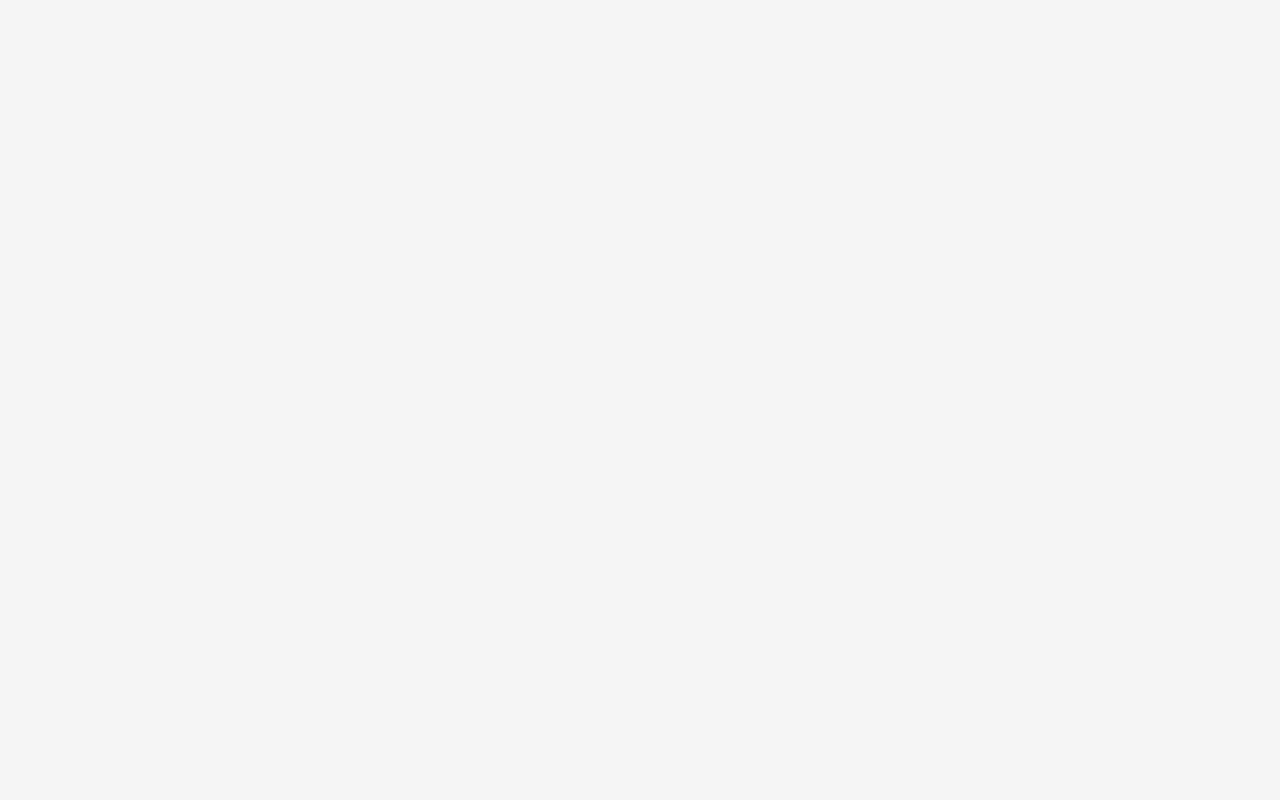
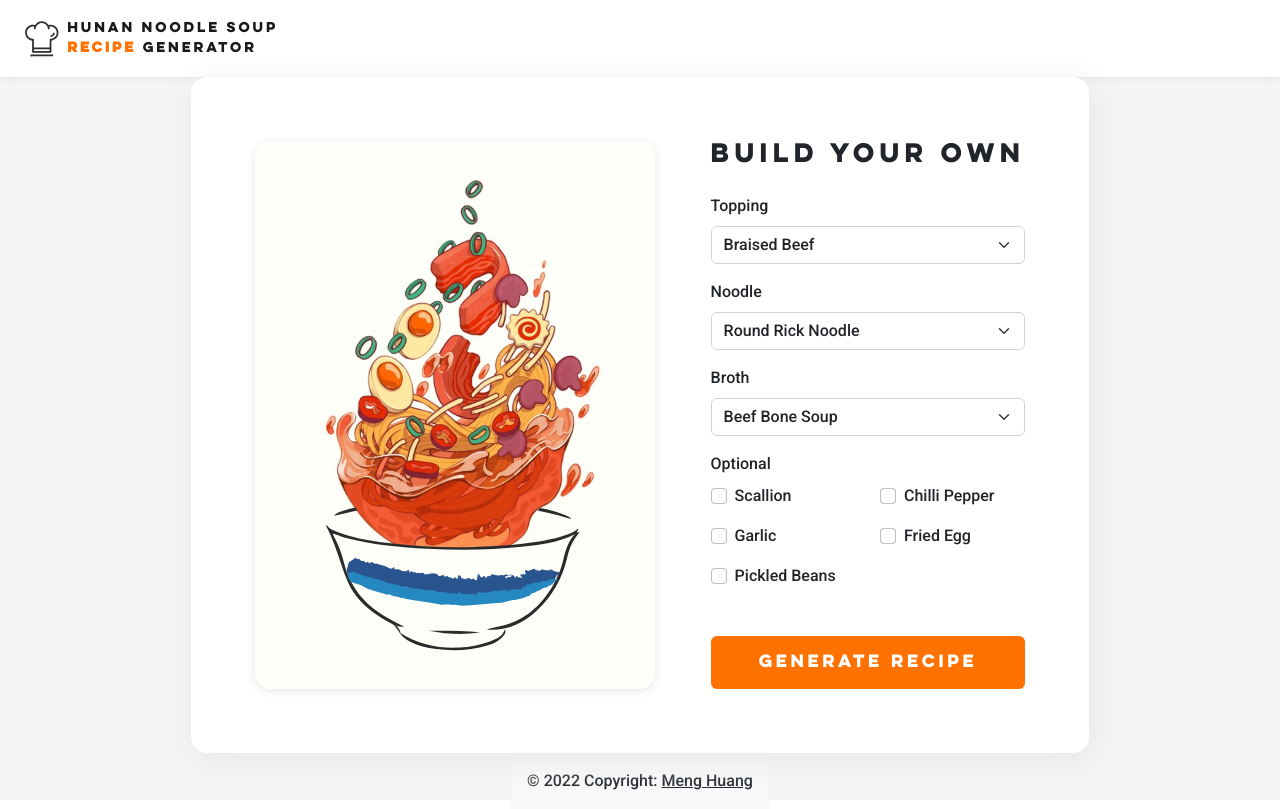
Before and after one commit to hmhmhm0523/Noodle-Recipe-Generator, a React (Create React App) app in the folder noodle-recipe-generator/: page /Noodle-Recipe-Generator/buildRecipe in a window 1280 px wide. Before the commit this address had no page. Built offline with nearby package versions, Linux system fonts and the light colour scheme.

Commit message:
Create Build Your Own Page

```diff
--- a/noodle-recipe-generator/src/App.js
+++ b/noodle-recipe-generator/src/App.js
@@ -1,4 +1,4 @@
-import { Routes, Route } from "react-router-dom"
+import { Routes, Route, Link } from "react-router-dom"
 import Home from "./pages/Home"
 import About from "./pages/About"
 import BuildRecipe from "./pages/BuildRecipe"
@@ -8,11 +8,28 @@ import './App.scss'
 function App() {
   return (
     <div className="App">
+      <nav class="navbar navbar-light">
+        <a class="navbar-brand" href="/Noodle-Recipe-Generator">
+          <div className="Logo"></div>
+          <span>
+            Hunan Noodle Soup <br />
+            <b>Recipe</b> Generator
+          </span>
+        </a>
+      </nav>
       <Routes>
-        <Route path="/" element={<Home />} />
-        <Route path="about" element={<About />} />
-        <Route path="buildRecipe" element={<BuildRecipe />} />
+        <Route path="/Noodle-Recipe-Generator" element={<Home />} />
+        <Route path="/Noodle-Recipe-Generator/about" element={<About />} />
+        <Route path="/Noodle-Recipe-Generator/buildRecipe" element={<BuildRecipe />} />
       </Routes>
+      <footer class="bg-light text-center text-lg-start">
+
+        <div class="text-center p-3">
+          <span>© 2022 Copyright: </span>
+          <a class="text-dark" href="https://mhuang6.com/">Meng Huang</a>
+        </div>
+      </footer>
+
     </div>
   )
 }
--- a/noodle-recipe-generator/src/App.scss
+++ b/noodle-recipe-generator/src/App.scss
@@ -31,16 +31,43 @@ body,
 }
 
 .App {
-  text-align: center;
   background-color: #f5f5f5;
-  padding: 3em;
   font-family: "Roboto", system-ui, -apple-system, BlinkMacSystemFont, "Segoe UI", Roboto, Oxygen, Ubuntu, Cantarell,
     "Open Sans", "Helvetica Neue", sans-serif;
+  display: flex;
+  align-items: center;
+  flex-direction: column;
+}
+
+.navbar {
+  width: 100%;
+  display: flex;
+  justify-content: left;
+  background-color: $gray0;
+  box-shadow: 0px 2px 8px $gray200;
+  padding: 0.5em 1em;
+  a {
+    font-family: "Lulo Clean One Bold", "Lobster";
+    display: flex;
+    align-items: center;
+    font-size: 0.8em;
+
+    .Logo {
+      width: 3em;
+      height: 3em;
+      margin: 0.5em;
+    }
+
+    span b {
+      color: $primaryColor;
+    }
+  }
 }
 
 h1 {
   font-family: "Lulo Clean One Bold", "Lobster";
   font-size: 1.8em;
+  white-space: nowrap;
   span {
     color: $primaryColor;
   }
@@ -56,6 +83,17 @@ p {
   font-size: 0.9em;
   color: $gray400;
   font-weight: 300;
+}
+
+.form-check-input:checked {
+  background-color: $primaryColor;
+  border-color: $primaryColor;
+}
+
+.form-check-input:focus {
+  border-color: $primaryColor;
+  outline: 0;
+  box-shadow: 0 0 0 0.25rem rgb(255 114 0 / 25%);
 }
 
 .Logo {
@@ -83,19 +121,59 @@ p {
   &:hover {
     background-color: $secondaryColor;
   }
+
+  &:focus {
+    background-color: $secondaryColor;
+    outline: 0;
+    box-shadow: 0 0 0 0.25rem rgb(255 114 0 / 25%);
+}
+}
+
+.container {
+  width: 100%;
+  height: 100%;
+  display: flex;
+  align-items: center;
 }
 
 .card {
   margin: auto;
   border: none;
-  padding: 2em 4em 4em 4em;
   border-radius: 1em;
   box-shadow: 4px 8px 2em $gray200;
-  max-width: 40em;
   align-items: center;
+  text-align: center;
+  padding: 4em;
+
+  &.HomeCard {
+    max-width: 40em;
+    padding: 2em 4em 4em 4em;
+  }
+
+  &.BuildCard {
+    h1 {
+      font-size: 1.5em;
+      margin-bottom: 1em;
+    }
+  }
 }
 
 iframe {
   width: 100%;
-  height:300px;
+  height: 300px;
 }
+
+form {
+  text-align: left;
+}
+
+.Noodle {
+  background-image: url("./images/RamenImage.svg");
+  width: 400px;
+  height: 100%;
+  background-repeat: no-repeat;
+  background-size: cover;
+  box-shadow: 0px 2px 10px $gray200;
+  border-radius: 1em;
+  margin-right: 2em;
+}
--- a/noodle-recipe-generator/src/pages/BuildRecipe.js
+++ b/noodle-recipe-generator/src/pages/BuildRecipe.js
@@ -1,7 +1,75 @@
 import React from "react";
+import { Button, Card, Container, Row, Col, Form } from 'react-bootstrap'
+import 'bootstrap/dist/css/bootstrap.min.css'
 
-function BuildRecipe() {
-  return <div>Build Recipe</div>;
+export default function BuildRecipe() {
+  return (<Container>
+
+    <Card className='BuildCard'>
+      <Row>
+        <Col>
+          <div className="Noodle"></div>
+        </Col>
+        <Col>
+          <h1>
+            Build Your own
+          </h1>
+          <Form>
+            <Form.Group className="mb-3" controlId="formBasicTopping">
+              <Form.Label>Topping</Form.Label>
+              <Form.Select aria-label="Default select example">
+                <option value="1">Braised Beef</option>
+                <option value="2">Brasied Pork</option>
+              </Form.Select>
+            </Form.Group>
+
+            <Form.Group className="mb-3" controlId="formBasicNoodle">
+              <Form.Label>Noodle</Form.Label>
+              <Form.Select aria-label="Default select example">
+                <option value="1">Round Rick Noodle</option>
+                <option value="2">Wide Rick Noodle</option>
+              </Form.Select>
+            </Form.Group>
+
+            <Form.Group className="mb-3" controlId="formBasicBroth">
+              <Form.Label>Broth</Form.Label>
+              <Form.Select aria-label="Default select example">
+                <option value="1">Beef Bone Soup</option>
+                <option value="2">Pork Bone Soup</option>
+              </Form.Select>
+            </Form.Group>
+
+            <Form.Label>Optional</Form.Label>
+            <Row>
+              <Col> <Form.Group className="mb-3" controlId="formBasicCheckbox">
+                <Form.Check type="checkbox" label="Scallion" />
+              </Form.Group>
+
+                <Form.Group className="mb-3" controlId="formBasicCheckbox2">
+                  <Form.Check type="checkbox" label="Garlic" />
+                </Form.Group>
+
+                <Form.Group className="mb-3" controlId="formBasicCheckbox3">
+                  <Form.Check type="checkbox" label="Pickled Beans" />
+                </Form.Group></Col>
+
+              <Col>
+                <Form.Group className="mb-3" controlId="formBasicCheckbox4">
+                  <Form.Check type="checkbox" label="Chilli Pepper" />
+                </Form.Group>
+
+                <Form.Group className="mb-3" controlId="formBasicCheckbox5">
+                  <Form.Check type="checkbox" label="Fried Egg" />
+                </Form.Group></Col>
+            </Row>
+            <Button variant="primary" type="submit">
+              Generate Recipe
+            </Button>
+          </Form>
+        </Col>
+      </Row>
+
+    </Card>
+  </Container>
+  )
 }
-
-export { BuildRecipe as default };
--- a/noodle-recipe-generator/src/pages/Home.js
+++ b/noodle-recipe-generator/src/pages/Home.js
@@ -5,7 +5,7 @@ import 'bootstrap/dist/css/bootstrap.min.css'
 
 export default function Home() {
     return (<Container>
-        <Card md>
+        <Card className='HomeCard'>
             <div className="Logo"></div>
             <h1>
                 Hunan Noodle Soup <br />
```
Also changed, not shown: noodle-recipe-generator/src/images/RamenImage.svg (added).
